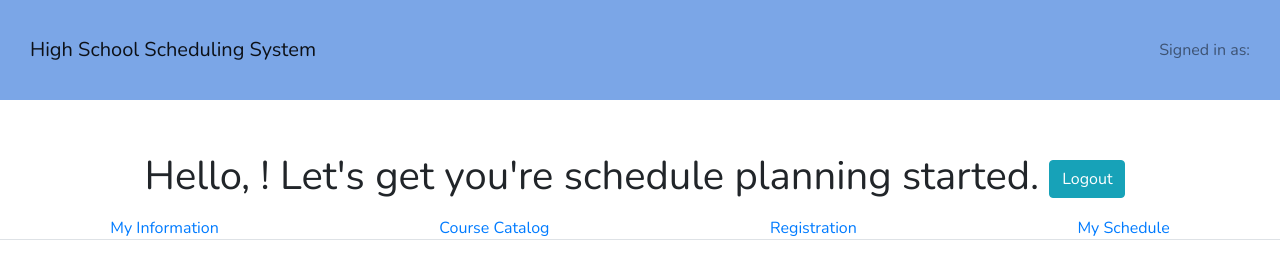
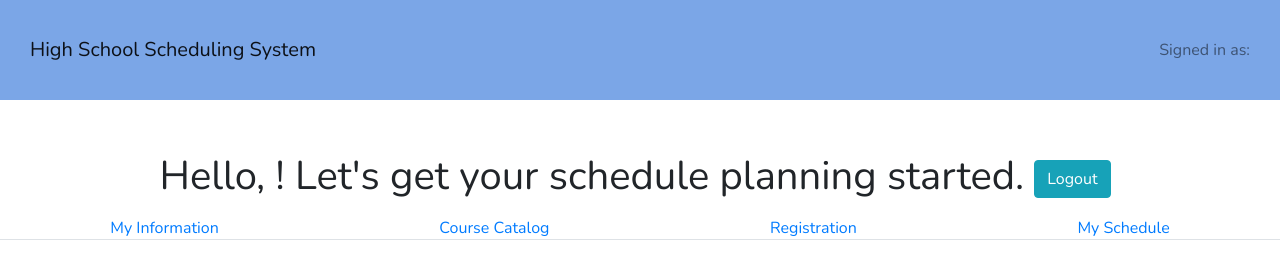
Before and after one commit to HDreikorn/scheduler-app, a React (Create React App) app: page /students/1 in a window 1280 px wide. Shown: the top 258 px of the page. Built offline with nearby package versions, Linux system fonts and the light colour scheme; no server answers.

Commit message:
fixed grammar mistake

```diff
--- a/src/pages/studentDash/studentDash.component.jsx
+++ b/src/pages/studentDash/studentDash.component.jsx
@@ -41,7 +41,7 @@ class StudentDash extends React.Component {
             return (
                 <div className='studentDash'>
                     <NaviBar username= {user} studentId={ studentId }/>
-                    <h1>Hello, { firstName}! Let's get you're schedule planning started.
+                    <h1>Hello, { firstName}! Let's get your schedule planning started.
                         <Button variant="info" onClick={() => this.props.history.push('/')}>Logout</Button>
                     </h1>
                     <NavTab studentId={ studentId }/>
```
